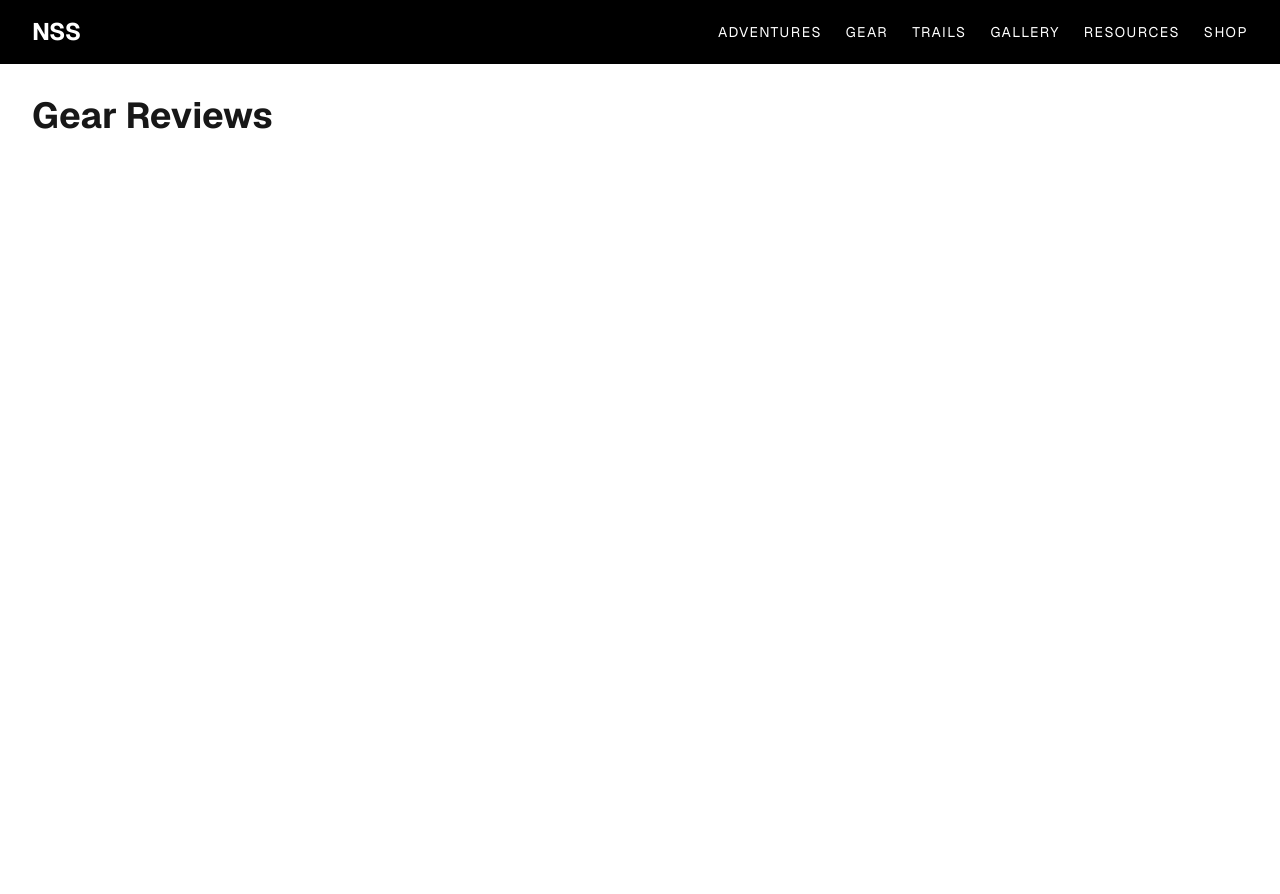
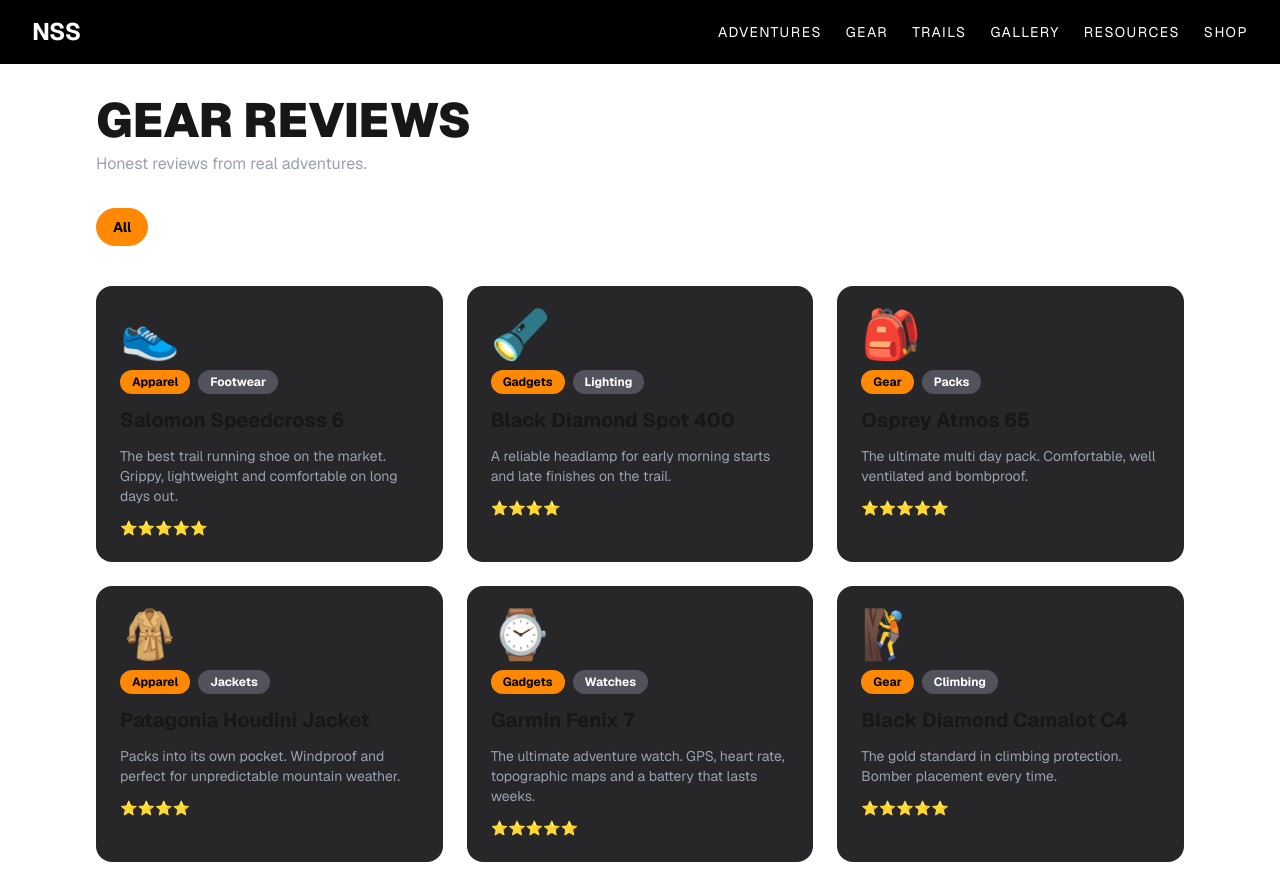
Before and after one commit to CyleKnoren/never-stand-still, a Next.js app: page /gear-reviews in a window 1280 px wide. Before the commit the page ends 800 px from the top, so only its background shows below. Built offline with nearby package versions, Linux system fonts and the light colour scheme.

Commit message:
built gear reviews page with category filters

```diff
--- a/src/app/gear-reviews/page.js
+++ b/src/app/gear-reviews/page.js
@@ -1,7 +1,111 @@
+'use client'
+import { useState } from 'react'
+
+const gear = [
+  {
+    id: 1,
+    name: "Salomon Speedcross 6",
+    category: "Apparel",
+    subcategory: "Footwear",
+    rating: 5,
+    description: "The best trail running shoe on the market. Grippy, lightweight and comfortable on long days out.",
+    image: "👟"
+  },
+  {
+    id: 2,
+    name: "Black Diamond Spot 400",
+    category: "Gadgets",
+    subcategory: "Lighting",
+    rating: 4,
+    description: "A reliable headlamp for early morning starts and late finishes on the trail.",
+    image: "🔦"
+  },
+  {
+    id: 3,
+    name: "Osprey Atmos 65",
+    category: "Gear",
+    subcategory: "Packs",
+    rating: 5,
+    description: "The ultimate multi day pack. Comfortable, well ventilated and bombproof.",
+    image: "🎒"
+  },
+  {
+    id: 4,
+    name: "Patagonia Houdini Jacket",
+    category: "Apparel",
+    subcategory: "Jackets",
+    rating: 4,
+    description: "Packs into its own pocket. Windproof and perfect for unpredictable mountain weather.",
+    image: "🧥"
+  },
+  {
+    id: 5,
+    name: "Garmin Fenix 7",
+    category: "Gadgets",
+    subcategory: "Watches",
+    rating: 5,
+    description: "The ultimate adventure watch. GPS, heart rate, topographic maps and a battery that lasts weeks.",
+    image: "⌚"
+  },
+  {
+    id: 6,
+    name: "Black Diamond Camalot C4",
+    category: "Gear",
+    subcategory: "Climbing",
+    rating: 5,
+    description: "The gold standard in climbing protection. Bomber placement every time.",
+    image: "🧗"
+  },
+]
+
+const categories = ["All", "Apparel", "Gear", "Gadgets"]
+
 export default function GearReviews() {
+  const [activeCategory, setActiveCategory] = useState("All")
+
+  const filtered = gear.filter((item) =>
+    activeCategory === "All" || item.category === activeCategory
+  )
+
+  const renderStars = (rating) => "⭐".repeat(rating)
+
   return (
-    <div className="p-8">
-      <h1 className="text-4xl font-bold">Gear Reviews</h1>
+    <div className="p-8 max-w-6xl mx-auto">
+      <h1 className="text-5xl font-black uppercase mb-2">Gear Reviews</h1>
+      <p className="text-gray-400 mb-8">Honest reviews from real adventures.</p>
+
+      {/* Category Filters */}
+      <div className="flex flex-wrap gap-3 mb-10">
+        {categories.map((cat) => (
+          <button
+            key={cat}
+            onClick={() => setActiveCategory(cat)}
+            className={`px-4 py-2 rounded-full text-sm font-bold border transition ${
+              activeCategory === cat
+                ? 'bg-orange-400 text-black border-orange-400'
+                : 'border-white text-white hover:bg-white hover:text-black'
+            }`}
+          >
+            {cat}
+          </button>
+        ))}
+      </div>
+
+      {/* Gear Cards */}
+      <div className="grid grid-cols-1 md:grid-cols-2 lg:grid-cols-3 gap-6">
+        {filtered.map((item) => (
+          <div key={item.id} className="bg-zinc-800 rounded-2xl p-6 flex flex-col gap-3 hover:bg-zinc-700 transition">
+            <div className="text-5xl">{item.image}</div>
+            <div className="flex gap-2">
+              <span className="text-xs bg-orange-400 text-black font-bold px-3 py-1 rounded-full">{item.category}</span>
+              <span className="text-xs bg-zinc-600 text-white font-bold px-3 py-1 rounded-full">{item.subcategory}</span>
+            </div>
+            <h2 className="text-xl font-bold">{item.name}</h2>
+            <p className="text-gray-400 text-sm">{item.description}</p>
+            <p className="text-sm">{renderStars(item.rating)}</p>
+          </div>
+        ))}
+      </div>
     </div>
   )
 }
```
